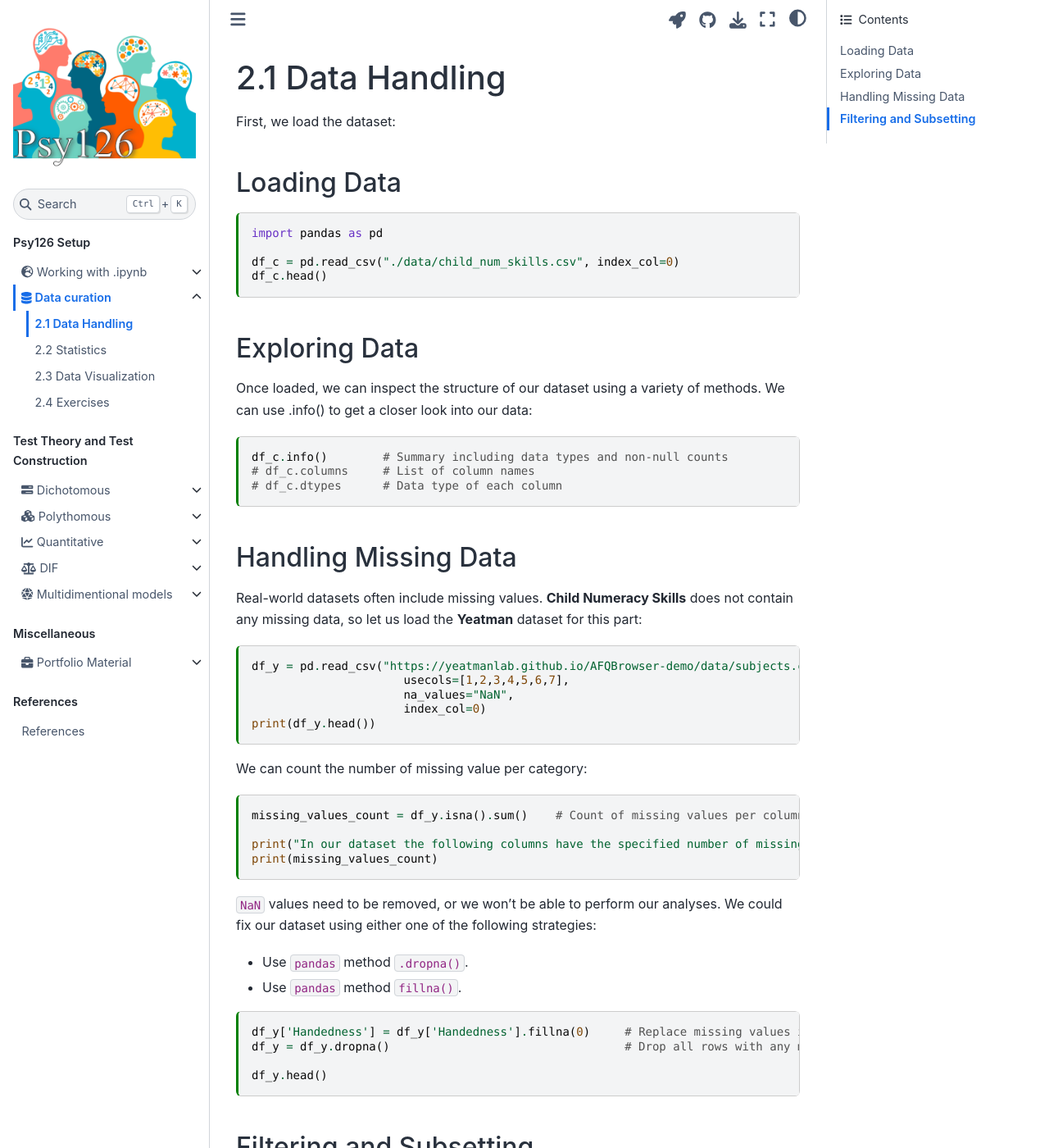
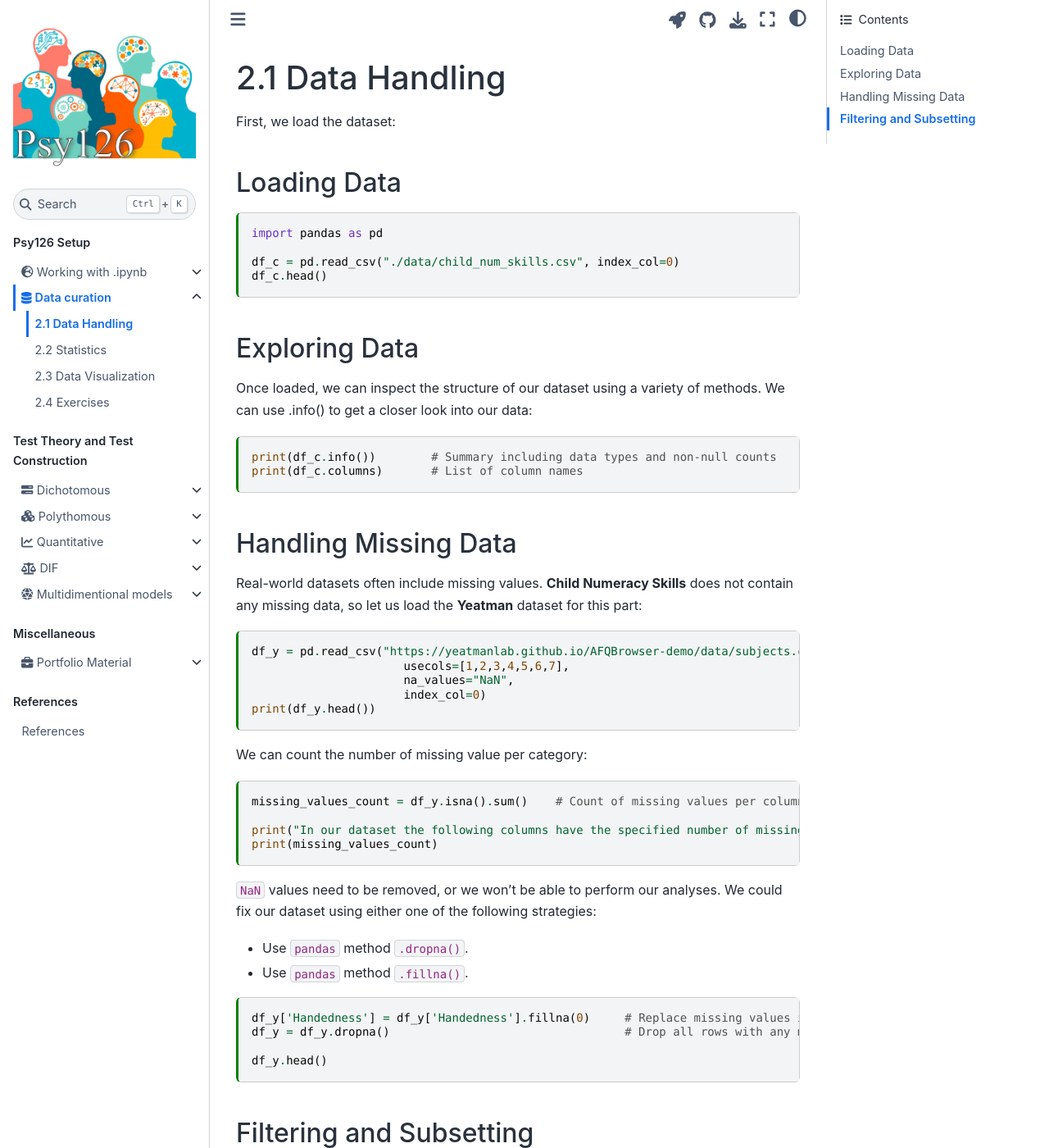
Before and after one commit to pegaseehorn/psy126, a Jupyter Book: the page built from book/introduction/2_psy111_recap/1_data_handling.md, in a window 1280 px wide and 1400 px high. Shown: the whole window at 82% size. Built offline with Jupyter Book 1.0.4 settings and Sphinx 7.4.7 and the Sphinx Book theme 1.1.4, drawn with Linux system fonts in a browser that asks for light colours.

Commit message:
fix typo + corrected exploring data cell

````diff
--- a/book/introduction/2_psy111_recap/1_data_handling.md
+++ b/book/introduction/2_psy111_recap/1_data_handling.md
@@ -29,9 +29,8 @@ Once loaded, we can inspect the structure of our dataset using a variety of meth
 We can use .info() to get a closer look into our data:
 
 ```{code-cell}
-df_c.info()        # Summary including data types and non-null counts
-# df_c.columns     # List of column names
-# df_c.dtypes      # Data type of each column
+print(df_c.info())        # Summary including data types and non-null counts
+print(df_c.columns)       # List of column names
 ```
 
 ## Handling Missing Data
@@ -55,7 +54,7 @@ print(missing_values_count)
 ```
 `NaN` values need to be removed, or we won't be able to perform our analyses. We could fix our dataset using either one of the following strategies:
 - Use `pandas` method `.dropna()`.
-- Use `pandas` method `fillna()`.
+- Use `pandas` method `.fillna()`.
 
 ```{code-cell}
 df_y['Handedness'] = df_y['Handedness'].fillna(0)     # Replace missing values in a column
````
